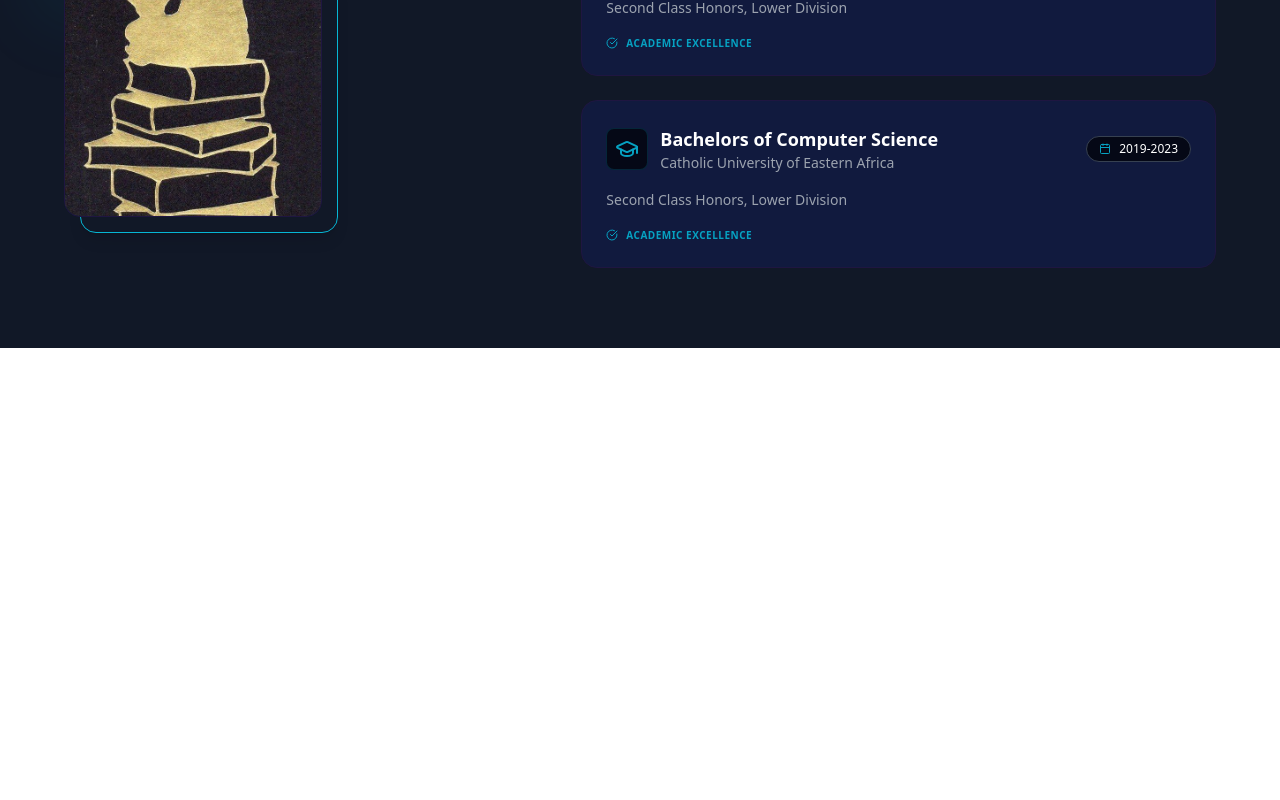
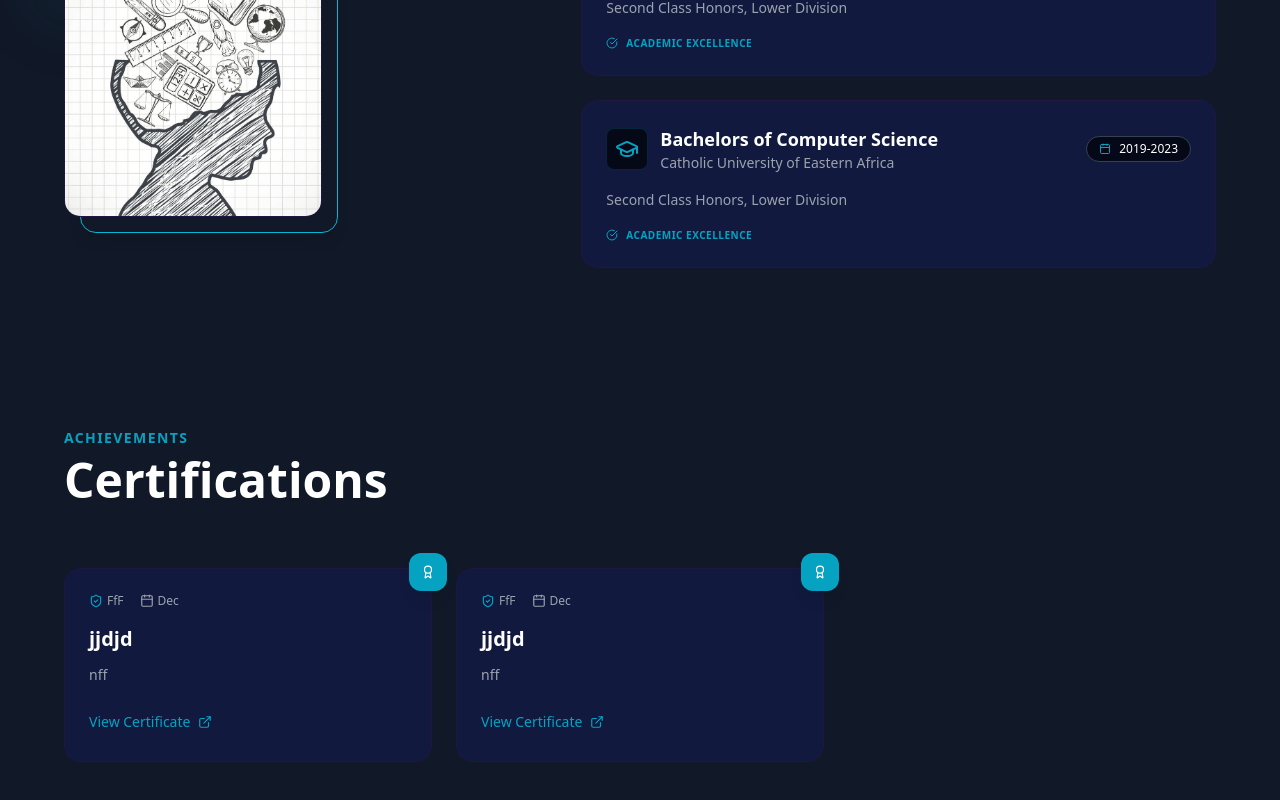
Before and after one commit to gragra-kj/GracePortfolio, a React app in the folder frontend/: page / in a window 1280 px wide. Shown: the part 942-1742 px from the top of the page. Before the commit the page ends 1290 px from the top, so only its background shows below. Built offline with nearby package versions, Linux system fonts and the light colour scheme; the HTML template or start-up script is replaced by a standard one.

Commit message:
certificate section

```diff
--- a/frontend/src/App.jsx
+++ b/frontend/src/App.jsx
@@ -127,6 +127,7 @@ import 'aos/dist/aos.css'
 import Header from "./components/Header";
 import HeroSection from "./components/HeroSection";
 import Education from "./components/Education";
+import Certificate from "./components/Certificate";
 const App = () => {
   useEffect(()=>{
     Aos.init({
@@ -140,6 +141,8 @@ const App = () => {
       <Header/>
       <HeroSection/>
       <Education/>
+      <Certificate/>
+
     </div>
   );
 };
--- /dev/null
+++ b/frontend/src/components/Certificate.jsx
@@ -0,0 +1,93 @@
+import React from 'react'
+import Aos from 'aos';
+import { Award ,ShieldCheck,Calendar, ExternalLink} from 'lucide-react';
+
+const Certificate = () => {
+    const certification=[
+        {
+            id:1,
+            title:"jjdjd",
+            issuer:'FfF',
+            date:'Dec',
+            link:'#',
+            desc:'nff',
+        },
+        {
+            id:2,
+            title:"jjdjd",
+            issuer:'FfF',
+            date:'Dec',
+            link:'#',
+            desc:'nff',
+        }
+
+    ]
+  return (
+    <section className="text-white py-20" id="certificate">
+      <div className="max-w-7xl mx-auto lg:px-16">
+        <div className="mb-16">
+            <p className='text-primary text-sm uppercase
+            tracking-widest mb-2 font-semibold'> Achievements</p>
+            <h2 className='text-4xl md:text-5xl font-extrabold
+            text-white'>Certifications</h2>
+        </div>
+        <div className='grid grid-cols-1 md:grid-cols-2 lg:grid-cols-3 gap-6'>
+            {certification.map((cert)=>(
+                <div key={cert.id} data-aos='zoom-in'
+                className='group relative bg-[#111a3e]
+                border border-[#1f1641] p-6 rounded-2xl
+                transition-all duration-300
+                hover:border-primary/50
+                hover:shadow-[0_0_20px_-5px_rgba(6,162,194,0,0.2)]'>
+                    <div className='absolute -top-4 -right-4
+                    bg-primary p-3 rounded-xl shadow-lg transform
+                    group-hover:rotate-12
+                    transition-transform'>
+                        <Award className='text-white' size={14}/>
+
+                    </div>
+                    <div className='flex items-center gap-4 mb-4
+                    text-xs text-gray-400'>
+                        <span className='flex items-center gap-1'>
+                            <ShieldCheck size={14} className='text-primary'/>
+                            {cert.issuer}
+
+                        </span>
+                        <span className='flex items-center gap-1'>
+                            <Calendar size={14}/>
+                            {cert.date}
+
+                        </span>
+
+                    </div>
+                    <h3 className='text-xl font-bold mb-3 group-hover:text-primary
+                    transition-colors'>
+                        {cert.title}
+
+                    </h3>
+                    <p className='text-gray-400 text-sm mb-6
+                    line-clamp-2'>
+                        {cert.desc}
+                    </p>
+                    <a href={cert.link}
+                    className='inline-flex items-center gap-2
+                    text-sm font-medium text-primary hover:text-white transition-colors
+                    border-b border-transparent hover:border-white pb-1'
+                    target='blank'
+                    rel='noopener noreferrer'>
+                        View Certificate<ExternalLink size={14}/>
+
+
+                    </a>
+
+                </div>
+            ))}
+
+
+        </div>
+      </div>
+    </section>
+  );
+}
+
+export default Certificate
--- a/frontend/src/components/Education.jsx
+++ b/frontend/src/components/Education.jsx
@@ -2,7 +2,7 @@ import React, { useEffect } from "react";
 import AOS from "aos";
 import "aos/dist/aos.css";
 import { GraduationCap, Calendar, CheckCircle } from "lucide-react";
-import educ from "../assets/ee.jpeg";
+import educ from "../assets/education.jpeg";
 
 const Education = () => {
   useEffect(() => {
```
Also changed, not shown: frontend/src/components/AboutSection.jsx (added).
